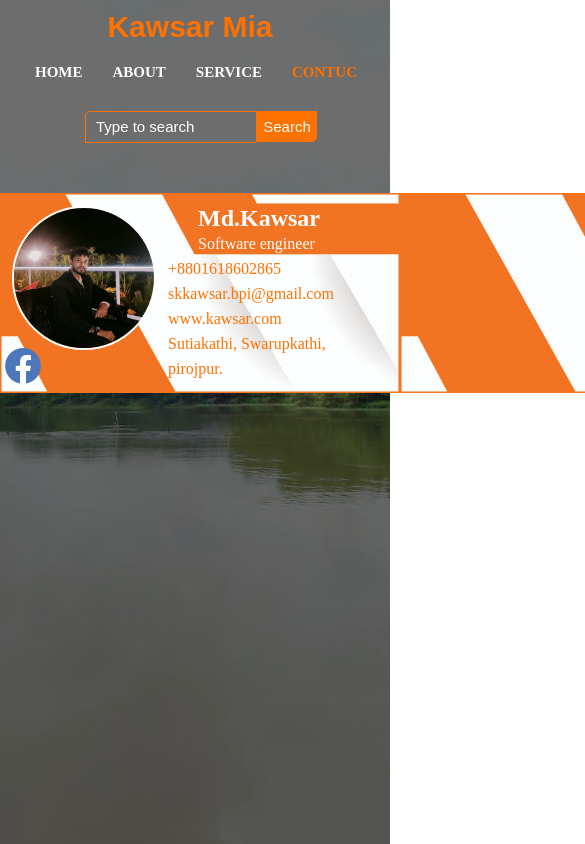
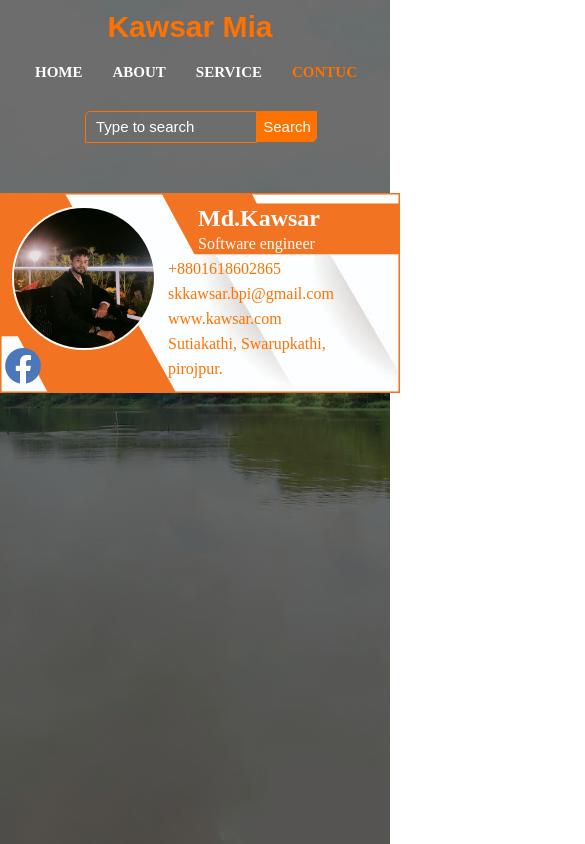
Before and after one commit to mdkawsarmahmud/kawsar, a plain HTML site: page contac.html in a window 390 px wide. Shown: the top 844 px of the page, 585 px wide, since content can reach past the window. Drawn offline with Linux system fonts and the light colour scheme.

Commit message:
Update stye_contac.css

```diff
--- a/stye_contac.css
+++ b/stye_contac.css
@@ -187,7 +187,7 @@
 
 @media screen and (max-width: 410px) {
   .contuc {
-    width: 3800px;
+    width: 400px;
   }
   .info {
     width: 350px;
```
